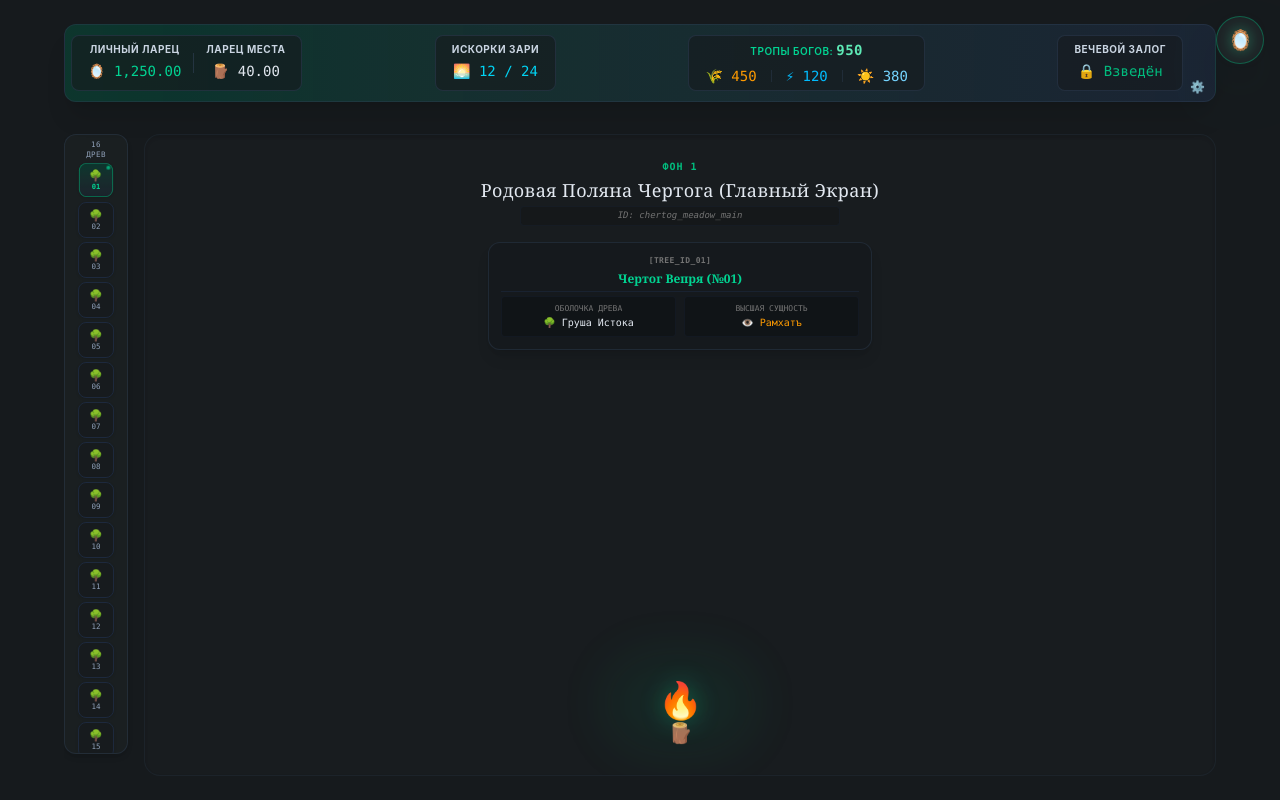
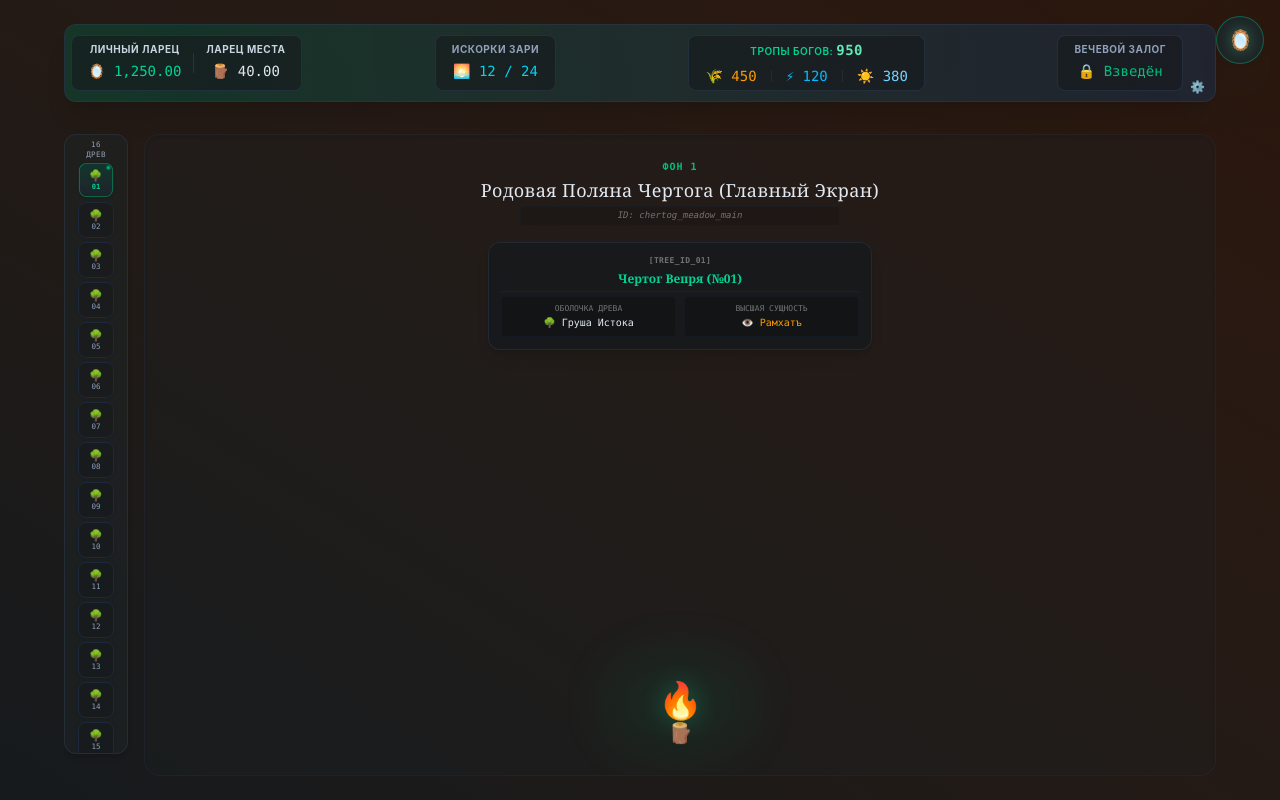
Before and after one commit to goldphoenix1000-ops/pocketnet.core-0.22, a React (Vite) app in the folder beresta-front/: page / in a window 1280 px wide. Built offline with nearby package versions, Linux system fonts and the light colour scheme.

Commit message:
Integrate individual contrast lore skins and particle graphics for Chertogs inside Meadow

```diff
--- a/beresta-front/src/MeadowComponent.tsx
+++ b/beresta-front/src/MeadowComponent.tsx
@@ -1,7 +1,7 @@
 import React, { useState, useEffect, useRef } from 'react';
 
 // [Chislobog_Trees_Matrix] + [UI_Chests_View_Core]
-// Родовая Поляна (Фон 1) с чистыми системными иконками Древ 🌳 и правильной ЛОР-иерархией
+// Родовая Поляна (Фон 1) — Исправленная версия с сочной, контрастной графикой Вепря и Змия
 interface MeadowProps {
   activeChertogId?: number;
   onChertogChange?: (id: number) => void;
@@ -14,7 +14,7 @@ export default function MeadowComponent({
   currentBackground: externalBg
 }: MeadowProps) {
 
-  // Истинный ЛОР-реестр 16 Чертогов. Все иконки заменены на системные Древа 🌳 по ТЗ
+  // Истинный ЛОР-реестр 16 Чертогов Круголета Числобога буква в букву, иконки строго 🌳
   const chertogMatrix = [
     { id: 1, name: 'Чертог Вепря', icon: '🌳', tree: 'Груша Истока', god: 'Рамхатъ', code: 'Tree_ID_01' },
     { id: 2, name: 'Чертог Щуки', icon: '🌳', tree: 'Священная Слива', god: 'Рожана', code: 'Tree_ID_02' },
@@ -42,7 +42,7 @@ export default function MeadowComponent({
     yntDeposit: '40.00',
     rayLight: '12 / 24',
     pathVeles: 450,
-    pathPerun: 120, // Синяя молния ⚡
+    pathPerun: 120,
     pathSvarog: 380,
     vecheLock: 'Взведён'
   });
@@ -91,7 +91,9 @@ export default function MeadowComponent({
   };
 
   return (
-    <div className="min-h-screen bg-[#161a1d] text-slate-200 font-sans antialiased relative overflow-hidden p-4 md:p-6 flex flex-col justify-between">
+    // УСИЛЕННЫЙ ЛОР-ГРАДИЕНТ ДЛЯ ВЕПРЯ (№01): Более плотный, сочный контраст янтарного свечения
+    <div className={`min-h-screen text-slate-200 font-sans antialiased relative overflow-hidden p-4 md:p-6 flex flex-col justify-between transition-all duration-700
+      ${chertogId === 1 ? 'bg-gradient-to-tr from-[#161a1d] via-[#241a15] to-[#451a03]/50' : 'bg-[#161a1d]'}`}>
 
       {/* СЛОЙ 1. Сквозной Пульт Балансов */}
       {visibleOnPhones[currentBackground] ? (
@@ -110,7 +112,7 @@ export default function MeadowComponent({
             </div>
             <div className="flex items-center shrink-0 bg-[#161a1d]/60 border border-slate-700/50 px-4 py-2 rounded-lg text-center">
               <div>
-                <span className="block text-[10px] font-bold text-slate-300 uppercase tracking-wider leading-none mb-1">Искорки Зари</span>
+                <span className="block text-[10px] font-bold text-slate-400 uppercase tracking-wider leading-none mb-1">Искорки Зари</span>
                 <span className="text-sm font-mono font-medium text-cyan-400">🌅 {balances.rayLight}</span>
               </div>
             </div>
@@ -128,7 +130,7 @@ export default function MeadowComponent({
             </div>
             <div className="flex items-center shrink-0 bg-[#161a1d]/60 border border-slate-700/50 px-4 py-2 rounded-lg text-center">
               <div>
-                <span className="block text-[10px] font-bold text-slate-300 uppercase tracking-wider leading-none mb-1">Вечевой Залог</span>
+                <span className="block text-[10px] font-bold text-slate-400 uppercase tracking-wider leading-none mb-1">Вечевой Залог</span>
                 <span className="text-sm font-mono font-medium text-emerald-500">🔒 {balances.vecheLock}</span>
               </div>
             </div>
@@ -141,7 +143,7 @@ export default function MeadowComponent({
         </div>
       )}
 
-      {/* ГЛАВНЫЙ АДАПТИВНЫЙ ГРИД: Левый ряд Оживлённых Чертогов Числобога */}
+      {/* ГЛАВНЫЙ АДАТИВНЫЙ ГРИД: Левый ряд Оживлённых Чертогов Числобога */}
       <div className="flex-1 flex flex-col md:flex-row w-full max-w-[1152px] mx-auto gap-4 items-stretch overflow-hidden mt-2 relative z-20">
 
         {/* ЛЕВАЯ ПАНЕЛЬ: 16 Чертогов Круголета и Родовых Древ (Ширина строго 64px, иконки строго 🌳) */}
@@ -151,7 +153,6 @@ export default function MeadowComponent({
             <span className="block w-full mt-0.5">Древ</span>
           </div>
 
-          {/* Вертикальный адаптивный контейнер кнопок-Чертогов 01-16 */}
           <div className="flex flex-row md:flex-col gap-1 items-center w-full justify-start overflow-x-auto md:overflow-x-visible scrollbar-none">
             {chertogMatrix.map((chertog) => (
               <button
@@ -175,10 +176,9 @@ export default function MeadowComponent({
           </div>
         </div>
 
-        {/* ЦЕНТРАЛЬНАЯ ЗОНА: Интерактивный Холст Поляны со сквозными ЛОР-данными Чертога */}
+        {/* ЦЕНТРАЛЬНАЯ ЗОНА: Холст Поляны со сквозными ЛОР-данными */}
         <div className="flex-1 bg-[#1e2326]/30 border border-slate-700/20 rounded-2xl p-4 flex flex-col justify-between overflow-hidden shadow-inner relative">
 
-          {/* Шапка локации с динамическими метаданными из ТЗ */}
           <div className="text-center w-full mt-2 select-none z-10">
             <span className="text-[10px] text-emerald-500 font-mono tracking-widest uppercase block mb-0.5 font-semibold">
               Фон {currentBackground}
@@ -191,11 +191,16 @@ export default function MeadowComponent({
             </p>
           </div>
 
-          {/* Карточка ЛОР-данных Чертога по твоей Истинной Матрице */}
-          <div className="w-full max-w-sm mx-auto bg-[#161a1d]/80 border border-slate-700/40 rounded-xl p-3 text-center space-y-1 z-10 shadow-lg font-mono animate-fadeIn mt-4">
+          <div className="w-full max-w-sm mx-auto bg-[#161a1d]/80 border border-slate-700/40 rounded-xl p-3 text-center space-y-1 z-10 shadow-lg font-mono animate-fadeIn mt-4 relative">
             <span className="text-[8px] font-bold text-neutral-500 uppercase tracking-wider block">
               [{chertogMatrix[chertogId - 1].code}]
             </span>
+
+            {/* ГРАФИКА ОРЛА (№14) */}
+            {chertogId === 14 && (
+              <div className="absolute -top-6 left-1/2 transform -translate-x-1/2 text-xl animate-bounce duration-[3000ms]">👑🦫</div>
+            )}
+
             <h3 className="text-xs font-bold text-emerald-400 font-serif">
               {chertogMatrix[chertogId - 1].name} (№{chertogId < 10 ? `0${chertogId}` : chertogId})
             </h3>
@@ -211,13 +216,30 @@ export default function MeadowComponent({
             </div>
           </div>
 
-          {/* ОЧАГ И ДРОВА ОПУЩЕНЫ НА ЗЕМЛЮ (В самый низ экрана mt-auto mb-2) */}
+          {/* ГРАФИКА ЩУКИ (№02) */}
+          {chertogId === 2 && (
+            <div className="w-full h-4 bg-gradient-to-r from-cyan-600/30 via-sky-500/20 to-blue-600/30 border-t border-cyan-500/20 animate-pulse rounded-lg mt-auto mb-2 flex items-center justify-center text-[9px] text-cyan-400 font-mono tracking-widest z-10">
+              🌊 РЕЧЕНЬКА МАВОК БОГА НИЯ 🧜‍♀️
+            </div>
+          )}
+
+          {/* ОЧАГ И ДРОВА (В самый низ экрана mt-auto mb-2) */}
           <div className="w-full flex flex-col items-center justify-end mt-auto mb-2 relative z-10 select-none">
             <div className="relative w-36 h-24 flex items-center justify-center">
+
+              {/* ГРАФИКА ЧЕРТОГА ЗМИЯ (№04): Укрупнённые, яркие, контрастные парящие частицы пламени Яви */}
+              {chertogId === 4 && (
+                <div className="absolute inset-0 flex items-center justify-center pointer-events-none z-20">
+                  <div className="absolute w-4 h-4 rounded-full bg-gradient-to-t from-red-600 to-orange-500 blur-sm animate-pulse bottom-10 left-6 duration-700"></div>
+                  <div className="absolute w-3.5 h-3.5 rounded-full bg-gradient-to-t from-orange-500 to-amber-400 blur-xs animate-pulse bottom-14 right-8 duration-1000"></div>
+                  <div className="absolute w-4 h-4 rounded-full bg-gradient-to-t from-red-500 via-amber-500 to-orange-400 blur-sm animate-pulse bottom-12 left-14 duration-500"></div>
+                </div>
+              )}
+
               <div className="absolute inset-0 rounded-full bg-emerald-500/10 blur-xl animate-pulse duration-[4000ms] ease-in-out scale-110"></div>
               <div
                 className="z-10 text-4xl filter drop-shadow-[0_0_12px_rgba(16,185,129,0.4)] animate-bounce duration-[2500ms] cursor-pointer mb-1"
-                onClick={() => alert(`Костёр Чертога №${chertogId} разгорается сильнее! Священное дерево ${chertogMatrix[chertogId - 1].tree} даёт тепло.`)}
+                onClick={() => alert(`Костёр ${chertogMatrix[chertogId - 1].name} разгорается сильнее!`)}
               >
                 🔥
               </div>
@@ -228,37 +250,23 @@ export default function MeadowComponent({
         </div>
       </div>
 
-      {/* МЕНЮ НАСТРОЕК ГАЛОЧЕК (Шестерёнка на плашке балансов) */}
       {showSettings && (
-        <div
-          ref={settingsRef}
-          className="absolute top-11 right-4 md:right-[calc(50%-576px+16px)] p-4 bg-[#1e2326] border border-slate-700/60 rounded-2xl shadow-2xl max-w-sm w-full animate-fadeIn text-xs text-slate-300 space-y-3 z-50"
-        >
+        <div ref={settingsRef} className="absolute top-11 right-4 md:right-[calc(50%-576px+16px)] p-4 bg-[#1e2326] border border-slate-700/60 rounded-2xl shadow-2xl max-w-sm w-full animate-fadeIn text-xs text-slate-300 space-y-3 z-50">
           <p className="font-semibold text-emerald-400 border-b border-slate-700/40 pb-1.5">Укажите галочками, на каких Фонах виден Пульт Балансов:</p>
           <div className="grid grid-cols-2 gap-2 font-mono">
             {Object.keys(visibleOnPhones).map((key) => {
               const id = Number(key);
               return (
                 <label key={id} className="flex items-center gap-2 cursor-pointer p-1 hover:bg-slate-800/40 rounded transition-colors">
-                  <input
-                    type="checkbox"
-                    checked={visibleOnPhones[id]}
-                    onChange={() => toggleBackgroundVisibility(id)}
-                    className="accent-emerald-500 w-3.5 h-3.5 cursor-pointer"
-                  />
+                  <input type="checkbox" checked={visibleOnPhones[id]} onChange={() => toggleBackgroundVisibility(id)} className="accent-emerald-500 w-3.5 h-3.5 cursor-pointer" />
                   <span>Фон {id}</span>
                 </label>
               );
             })}
           </div>
-
           <div className="pt-2 border-t border-slate-700/40 flex items-center justify-between gap-2">
             <span className="text-[11px] text-neutral-500">Симулировать переход на:</span>
-            <select
-              value={currentBackground}
-              onChange={(e) => setInternalBg(Number(e.target.value))}
-              className="bg-[#161a1d] border border-slate-700 rounded px-2 py-1 focus:outline-none text-emerald-400 font-mono text-[11px]"
-            >
+            <select value={currentBackground} onChange={(e) => setInternalBg(Number(e.target.value))} className="bg-[#161a1d] border border-slate-700 rounded px-2 py-1 focus:outline-none text-emerald-400 font-mono text-[11px]">
               {Object.keys(chatDatabase).map(id => (
                 <option key={id} value={id}>Фон {id}</option>
               ))}
```
